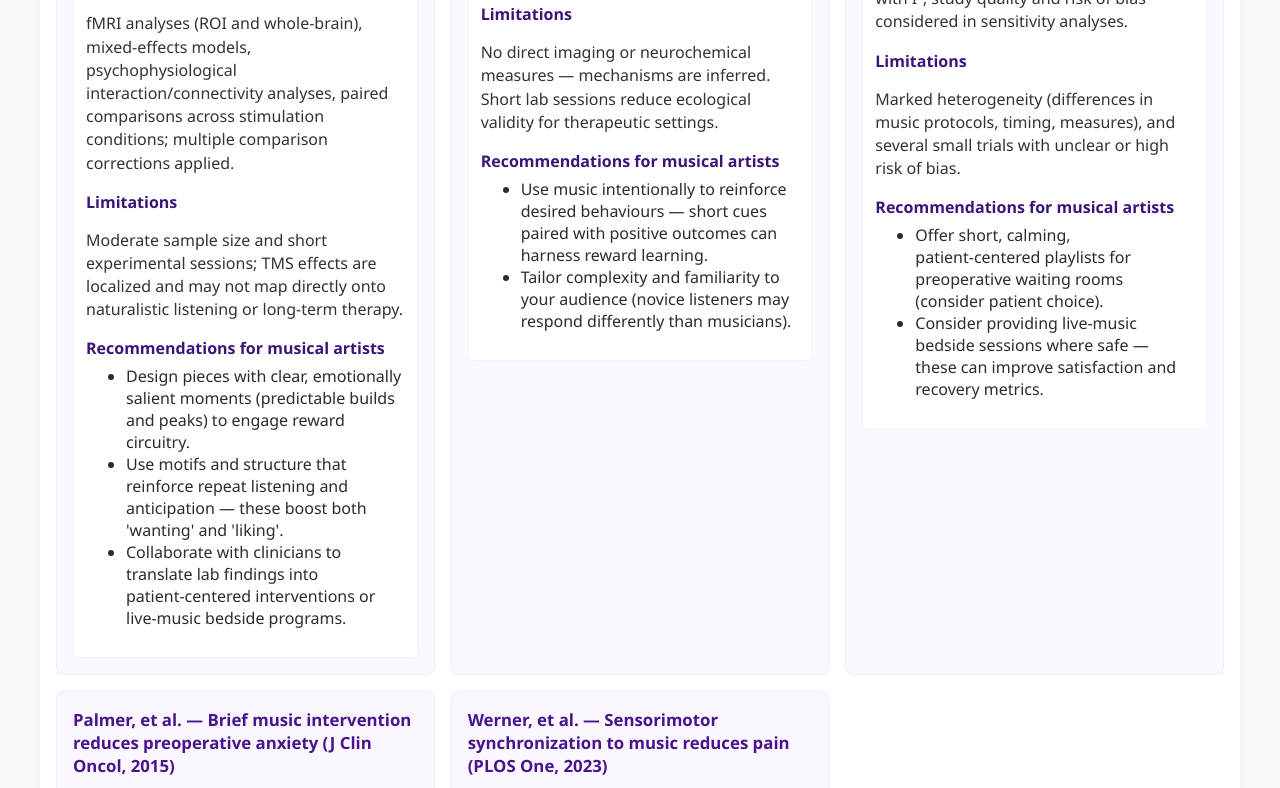
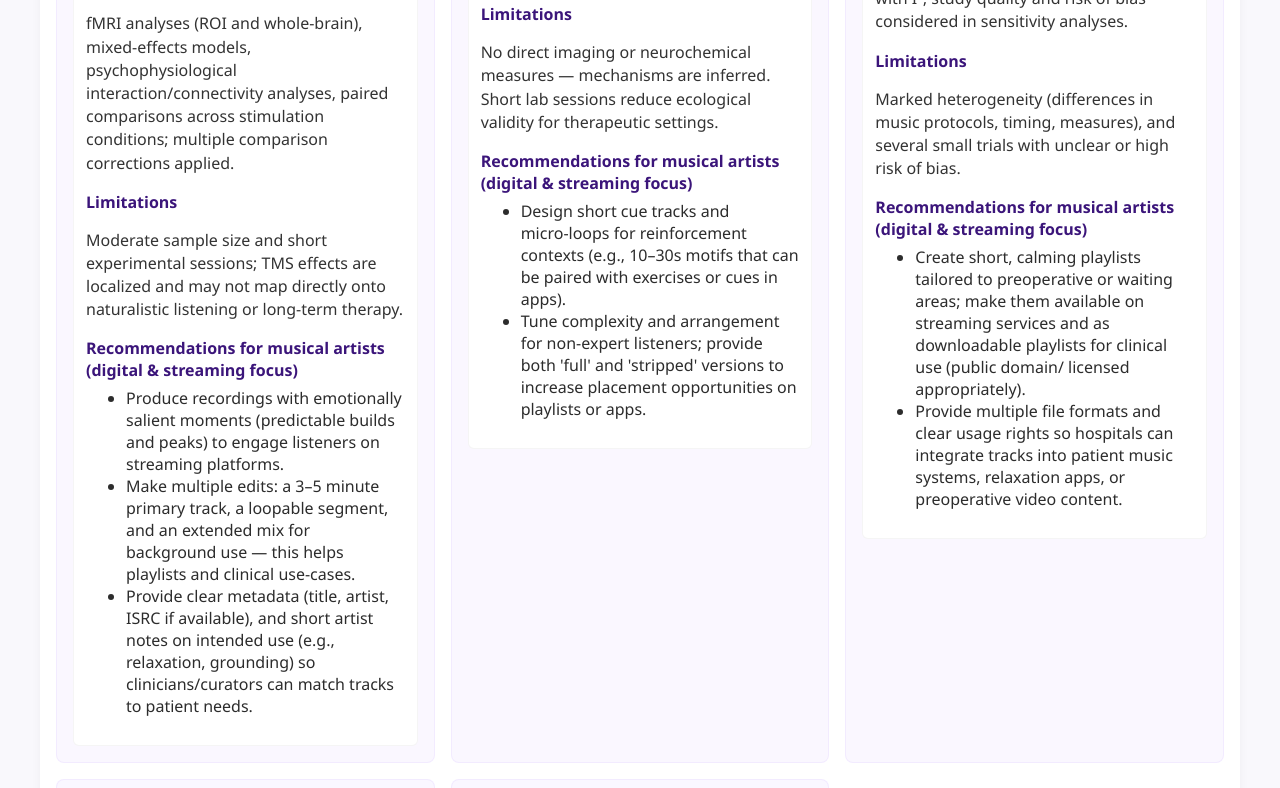
Before and after one commit to FreeEd4Med/FreeEd4MedWebsite, a plain HTML site: page research-library.html in a window 1280 px wide. Shown: the part 1067-1855 px from the top of the page. Drawn offline with Linux system fonts and the light colour scheme.

Commit message:
Refocus artist guidance: emphasize digital/streaming delivery, stems, metadata and licensing

```diff
--- a/research-library.html
+++ b/research-library.html
@@ -66,11 +66,11 @@
             <h4>Limitations</h4>
             <p>Moderate sample size and short experimental sessions; TMS effects are localized and may not map directly onto naturalistic listening or long‑term therapy.</p>
 
-            <h4>Recommendations for musical artists</h4>
+            <h4>Recommendations for musical artists (digital & streaming focus)</h4>
             <ul>
-              <li>Design pieces with clear, emotionally salient moments (predictable builds and peaks) to engage reward circuitry.</li>
-              <li>Use motifs and structure that reinforce repeat listening and anticipation — these boost both 'wanting' and 'liking'.</li>
-              <li>Collaborate with clinicians to translate lab findings into patient‑centered interventions or live‑music bedside programs.</li>
+              <li>Produce recordings with emotionally salient moments (predictable builds and peaks) to engage listeners on streaming platforms.</li>
+              <li>Make multiple edits: a 3–5 minute primary track, a loopable segment, and an extended mix for background use — this helps playlists and clinical use-cases.</li>
+              <li>Provide clear metadata (title, artist, ISRC if available), and short artist notes on intended use (e.g., relaxation, grounding) so clinicians/curators can match tracks to patient needs.</li>
             </ul>
           </div>
         </article>
@@ -93,10 +93,10 @@
             <h4>Limitations</h4>
             <p>No direct imaging or neurochemical measures — mechanisms are inferred. Short lab sessions reduce ecological validity for therapeutic settings.</p>
 
-            <h4>Recommendations for musical artists</h4>
+            <h4>Recommendations for musical artists (digital & streaming focus)</h4>
             <ul>
-              <li>Use music intentionally to reinforce desired behaviours — short cues paired with positive outcomes can harness reward learning.</li>
-              <li>Tailor complexity and familiarity to your audience (novice listeners may respond differently than musicians).</li>
+              <li>Design short cue tracks and micro‑loops for reinforcement contexts (e.g., 10–30s motifs that can be paired with exercises or cues in apps).</li>
+              <li>Tune complexity and arrangement for non‑expert listeners; provide both 'full' and 'stripped' versions to increase placement opportunities on playlists or apps.</li>
             </ul>
           </div>
         </article>
@@ -119,10 +119,10 @@
             <h4>Limitations</h4>
             <p>Marked heterogeneity (differences in music protocols, timing, measures), and several small trials with unclear or high risk of bias.</p>
 
-            <h4>Recommendations for musical artists</h4>
+            <h4>Recommendations for musical artists (digital & streaming focus)</h4>
             <ul>
-              <li>Offer short, calming, patient‑centered playlists for preoperative waiting rooms (consider patient choice).</li>
-              <li>Consider providing live‑music bedside sessions where safe — these can improve satisfaction and recovery metrics.</li>
+              <li>Create short, calming playlists tailored to preoperative or waiting areas; make them available on streaming services and as downloadable playlists for clinical use (public domain/ licensed appropriately).</li>
+              <li>Provide multiple file formats and clear usage rights so hospitals can integrate tracks into patient music systems, relaxation apps, or preoperative video content.</li>
             </ul>
           </div>
         </article>
@@ -145,10 +145,10 @@
             <h4>Limitations</h4>
             <p>Immediate outcomes only (no long‑term follow‑up); possible expectancy/placebo effects because full blinding is infeasible with live music.</p>
 
-            <h4>Recommendations for musical artists</h4>
+            <h4>Recommendations for musical artists (digital & streaming focus)</h4>
             <ul>
-              <li>Create short (3–5 minute) patient‑centred pieces optimized for calm and familiarity — allow patients to choose when possible.</li>
-              <li>Train musicians for brief bedside or preoperative performance focusing on soothing timbres and steady tempos.</li>
+              <li>Prepare short (3–5 minute) recorded pieces optimized for calm and familiarity; provide instrumental and vocal‑light versions for wider clinical use.</li>
+              <li>Include stems or isolated mixes (vocals/instrumental) and explicit licensing details so tracks can be repurposed for apps, in‑hospital music programs, and remote delivery to patients.</li>
             </ul>
           </div>
         </article>
@@ -171,10 +171,10 @@
             <h4>Limitations</h4>
             <p>Laboratory induced pain and short outcomes — careful translation is needed for complex chronic or palliative pain populations.</p>
 
-            <h4>Recommendations for musical artists</h4>
+            <h4>Recommendations for musical artists (digital & streaming focus)</h4>
             <ul>
-              <li>Develop rhythmic, participatory tracks with clear pulses encouraging safe movement (e.g., tapping, gentle sway) to enhance analgesic effects.</li>
-              <li>Use predictable structure and strong beats to make synchronization intuitive for nonmusicians.</li>
+              <li>Create rhythmic, participatory tracks that include easily extractable 20–40s synchronizable segments (for app exercises or guided movement sessions).</li>
+              <li>Provide high-quality stems and tempo markings (BPM) so app developers and clinicians can synchronize audio with movement cues reliably.</li>
             </ul>
           </div>
         </article>
```
